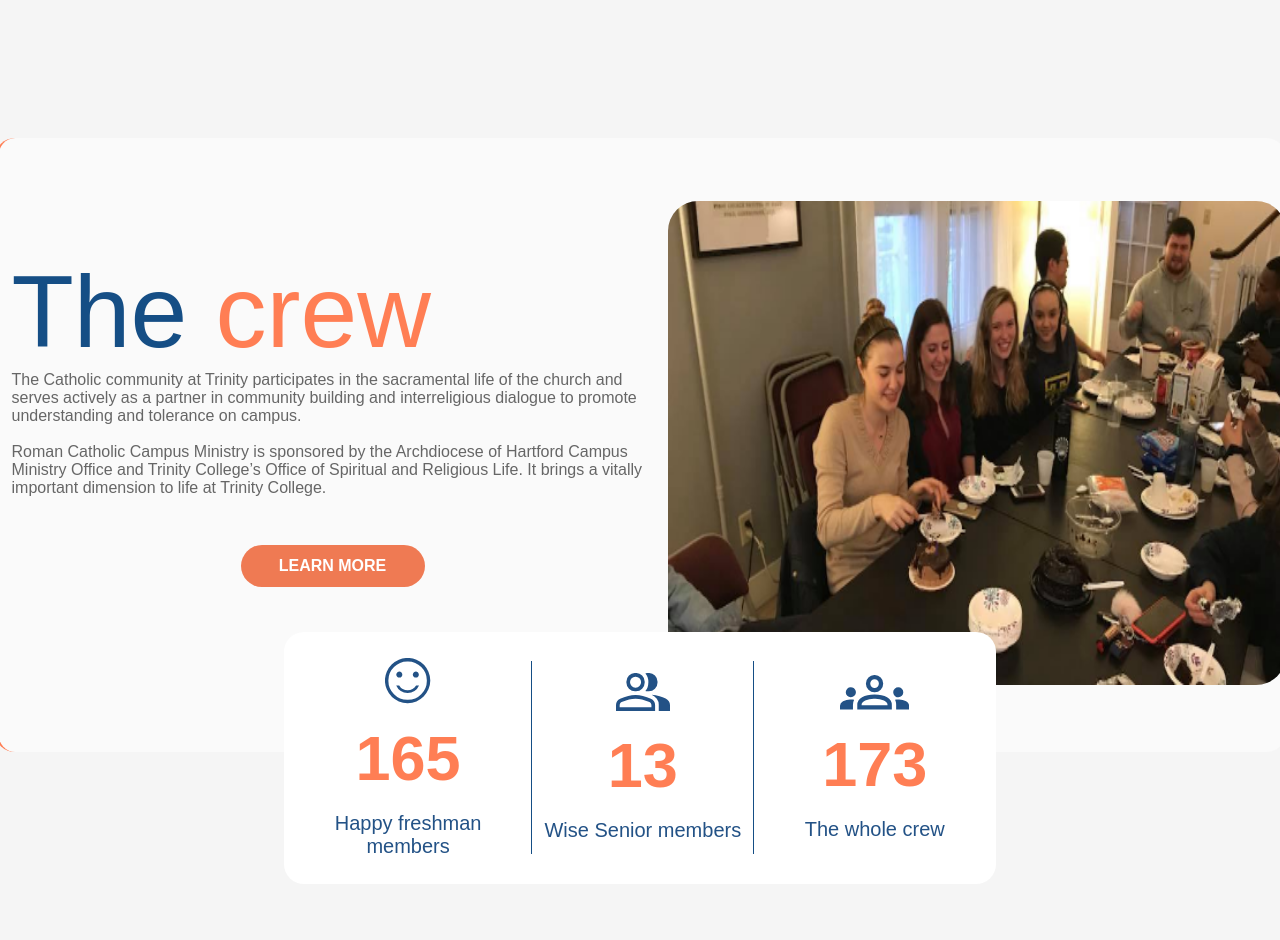
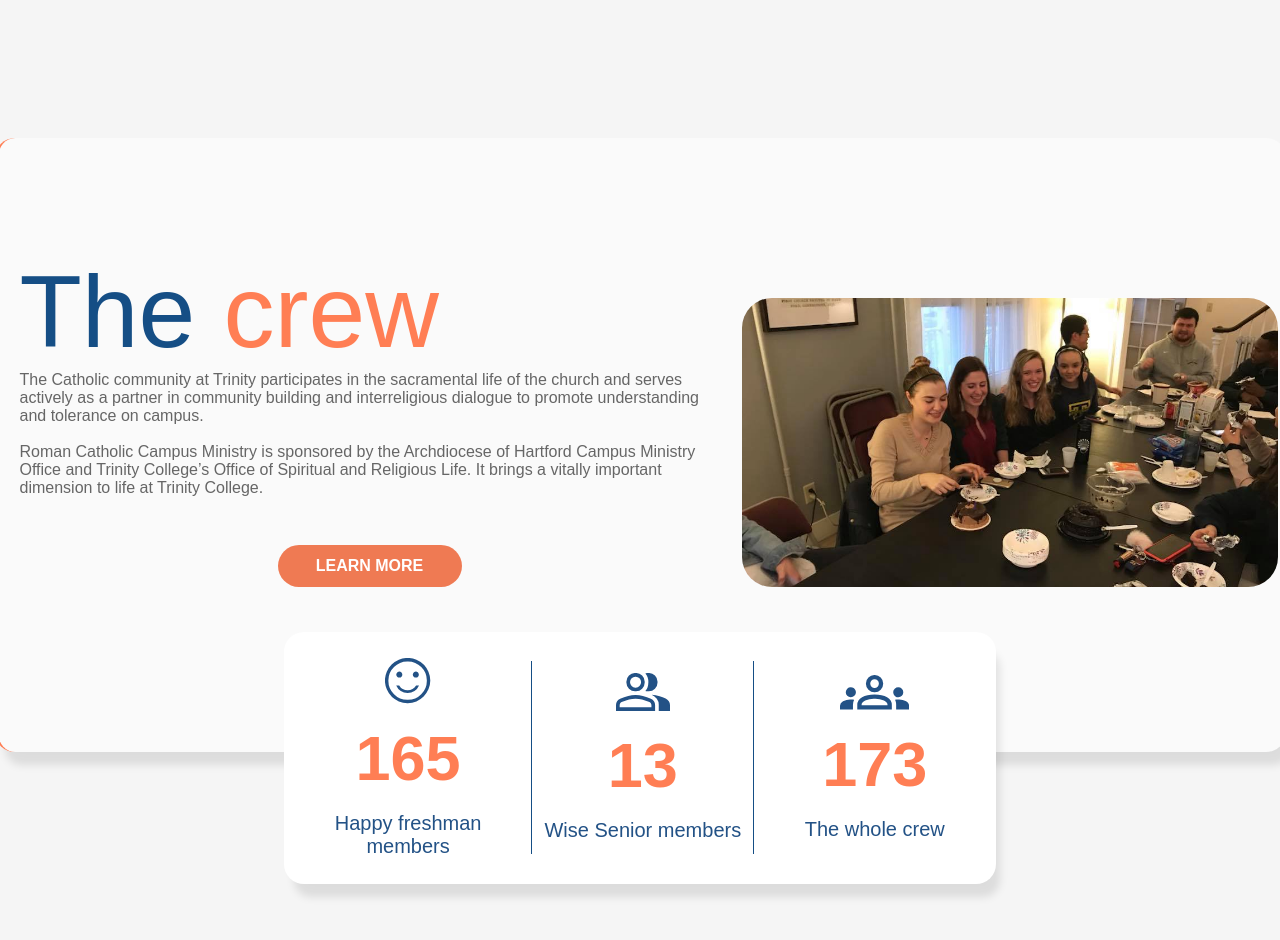
Before and after one commit to JuanVaquiro/Frontend-developer---Ingenuity-Solutions, a React (Vite) app: page / in a window 1280 px wide. Shown: the part 1640-2580 px from the top of the page. Built offline with nearby package versions, Linux system fonts and the light colour scheme.

Commit message:
styles: box-shadow container-items-the-crew

```diff
--- a/src/styles/TheCrew.css
+++ b/src/styles/TheCrew.css
@@ -17,6 +17,7 @@
   border-radius: 20px;
   width: 1288px;
   height: 614px;
+  box-shadow: 7px 16px 8px -3px rgba(0,0,0,0.1);
 }
 
 .items-text {
@@ -46,8 +47,8 @@
 }
 
 .container-items-the-crew img {
-  width: 618px;
-  height: 484px;
+  width: auto;
+  height: auto;
   border-radius: 30px;
 }
 
@@ -61,6 +62,7 @@
   height: 252px;
   margin-top: -120px;
   border-radius: 20px;
+  box-shadow: 7px 16px 8px -3px rgba(0,0,0,0.1);
 }
 
 .members-item {
@@ -109,4 +111,8 @@
   .title-section {
     font-size: 108px;
   }
+  .container-items-the-crew img {
+    width: 618px;
+    height: 484px;
+  }
 }
```
